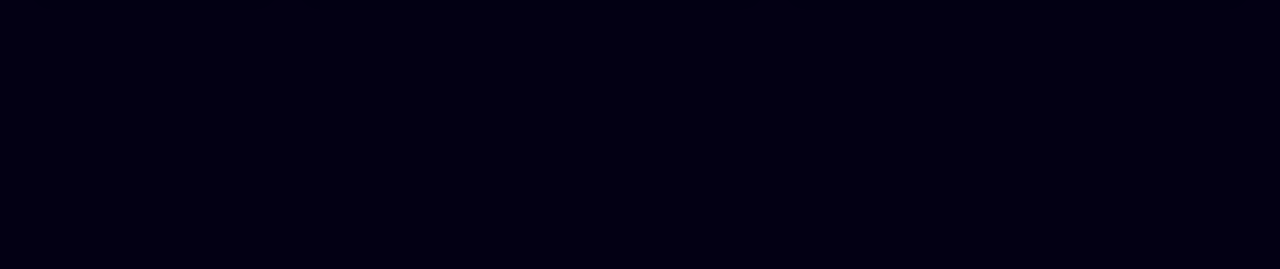
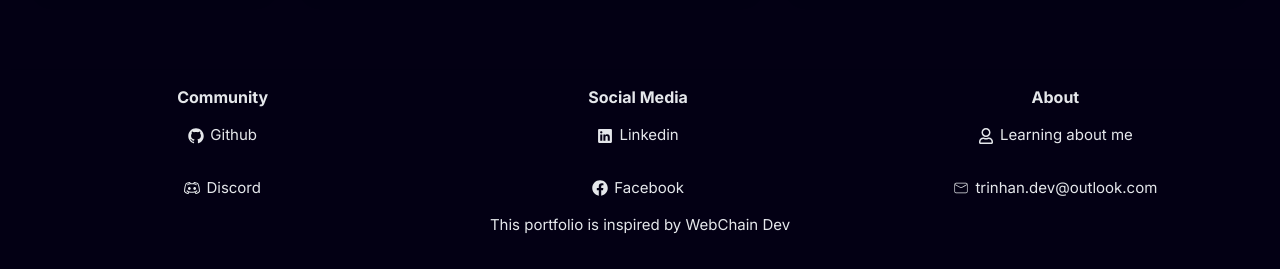
Before and after one commit to edwardnguyen225/my-portfolio, a Next.js app: page / in a window 1280 px wide. Shown: the part 2520-2789 px from the top of the page. Before the commit the page ends 2590 px from the top, so only its background shows below. Built offline with nearby package versions, Linux system fonts and the light colour scheme.

Commit message:
feat(footer): First add footer

```diff
--- a/app/layout.tsx
+++ b/app/layout.tsx
@@ -3,6 +3,7 @@
 import "./globals.css";
 import StarCanvas from "@/components/StarBackground";
 import Navbar from "@/components/Navbar";
+import Footer from "@/components/Footer";
 
 const inter = Inter({ subsets: ["latin"] });
 
@@ -21,9 +22,10 @@
       <body
         className={`${inter.className} bg-[#030014] overflow-x-hidden overflow-y-scroll`}
       >
-        {children}
         <StarCanvas />
         <Navbar />
+        {children}
+        <Footer />
       </body>
     </html>
   );
--- /dev/null
+++ b/components/Footer/Footer.tsx
@@ -0,0 +1,87 @@
+import React from "react";
+import { RxDiscordLogo, RxGithubLogo, RxLinkedinLogo } from "react-icons/rx";
+import { CiMail } from "react-icons/ci";
+import { FaFacebook, FaRegUser } from "react-icons/fa";
+
+import LinkItem from "./LinkItem";
+
+const communityLinks = [
+  {
+    Icon: RxGithubLogo,
+    title: "Github",
+    href: "https://github.com/edwardnguyen225",
+  },
+  {
+    Icon: RxDiscordLogo,
+    title: "Discord",
+    href: "https://discordapp.com/users/832505391794880515",
+  },
+];
+
+const socialMediaLinks = [
+  {
+    Icon: RxLinkedinLogo,
+    title: "Linkedin",
+    href: "https://www.linkedin.com/in/nhan-nguyen-839020295/",
+  },
+  {
+    Icon: FaFacebook,
+    title: "Facebook",
+    href: "https://facebook.com/trinhan.vn",
+  },
+];
+
+const columns = [
+  {
+    title: "Community",
+    links: communityLinks,
+  },
+  {
+    title: "Social Media",
+    links: socialMediaLinks,
+  },
+  {
+    title: "About",
+    links: [
+      {
+        Icon: FaRegUser,
+        title: "Learning about me",
+        href: "#about-me",
+      },
+      {
+        Icon: CiMail,
+        title: "trinhan.dev@outlook.com",
+        href: "mailto:trinhan.dev@outlook.com",
+      },
+    ],
+  },
+];
+
+const Footer = () => {
+  return (
+    <div className="w-full h-full bg-transparent text-gray-200 shadow-lg p-[15px] ">
+      <div className="w-full flex flex-col items-center justify-center m-auto">
+        <div className="w-full h-full flex flex-row items-center justify-around flex-wrap">
+          {columns.map((column) => (
+            <div className="min-w-[200px] h-auto flex flex-col items-center justify-start">
+              <div className="font-bold text-[16px]">{column.title}</div>
+              {column.links.map((link) => (
+                <LinkItem
+                  Icon={link.Icon}
+                  title={link.title}
+                  href={link.href}
+                />
+              ))}
+            </div>
+          ))}
+        </div>
+
+        <div className="mb-[20px] text-[15px] text-center">
+          This portfolio is inspired by WebChain Dev
+        </div>
+      </div>
+    </div>
+  );
+};
+
+export default Footer;
--- /dev/null
+++ b/components/Footer/LinkItem.tsx
@@ -0,0 +1,24 @@
+import Link from "next/link";
+
+export interface LinkItemProps {
+  Icon: any;
+  title: string;
+  href: string;
+}
+const LinkItem = ({ Icon, title, href }: LinkItemProps) => {
+  return (
+    <Link
+      href={href}
+      className="flex flex-row items-center my-[15px] cursor-pointer group"
+      passHref
+      target="_blank"
+    >
+      <Icon />
+      <span className="text-[15px] ml-[6px] group-hover:underline">
+        {title}
+      </span>
+    </Link>
+  );
+};
+
+export default LinkItem;
--- /dev/null
+++ b/components/Footer/index.tsx
@@ -0,0 +1,3 @@
+import Footer from "./Footer";
+
+export default Footer;
--- a/components/Hero/Hero.tsx
+++ b/components/Hero/Hero.tsx
@@ -8,7 +8,7 @@
         autoPlay
         muted
         loop
-        className="rotate-180 absolute top-[-340px]  h-full w-full left-0 z-[1] object-cover "
+        className="rotate-180 absolute -top-1/3 h-full w-full left-0 z-[1] object-cover "
       >
         <source src="/blackhole.webm" type="video/webm" />
       </video>
--- a/package.json
+++ b/package.json
@@ -12,7 +12,8 @@
     "@heroicons/react": "^2.1.1",
     "next": "14.1.4",
     "react": "^18",
-    "react-dom": "^18"
+    "react-dom": "^18",
+    "react-icons": "^5.0.1"
   },
   "devDependencies": {
     "@react-three/drei": "^9.102.6",
```
Also changed, not shown: app/RootLayout.tsx (deleted), 1 other file (tests, documents, lock files or other folders).
